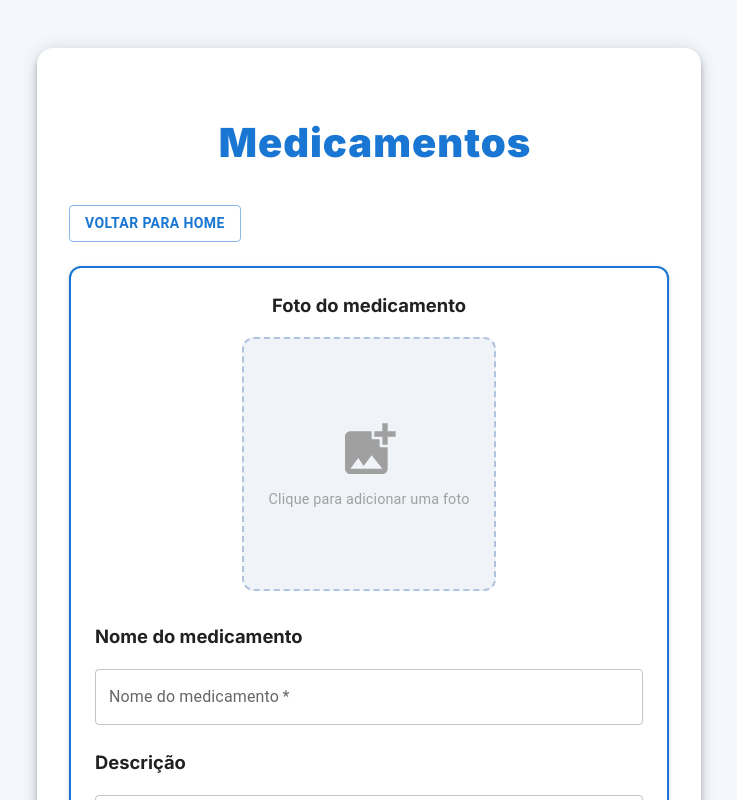
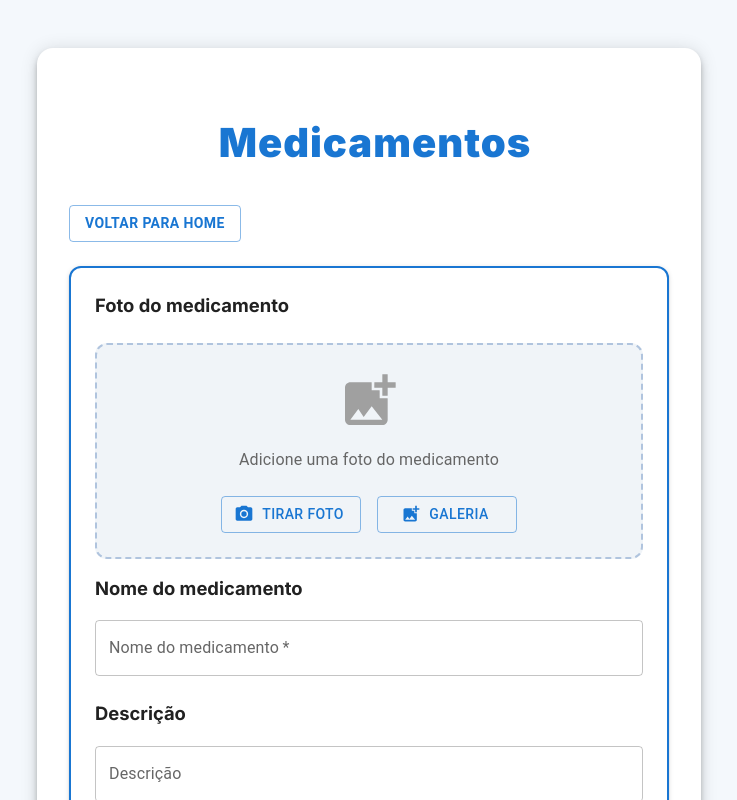
Before and after one commit to aprimeiradeads/ifcode-fe, a React (Vite) app: page /medicines in a window 1280 px wide. Shown: the top 800 px of the page, without its empty margins (271-1008 px from the left). Built offline with nearby package versions, Linux system fonts and the light colour scheme; sample sign-in values are in the browser's storage.

Commit message:
feat: add image upload functionality and update medicine image handling

```diff
--- a/src/components/ImageInput.tsx
+++ b/src/components/ImageInput.tsx
@@ -1,15 +1,30 @@
 import React, { useState, useRef } from 'react';
-import { Box, IconButton, Typography } from '@mui/material';
-import { Close, AddPhotoAlternate } from '@mui/icons-material';
+import { Box, IconButton, Typography, Button } from '@mui/material';
+import { Close, AddPhotoAlternate, PhotoCamera } from '@mui/icons-material';
 
 interface ImageInputProps {
   onImageSelect: (file: File | null) => void;
   initialImage?: string;
+  resetTrigger?: boolean;
 }
 
-const ImageInput: React.FC<ImageInputProps> = ({ onImageSelect, initialImage }) => {
+const ImageInput: React.FC<ImageInputProps> = ({ onImageSelect, initialImage, resetTrigger }) => {
   const [image, setImage] = useState<string | null>(initialImage || null);
   const hiddenFileInput = useRef<HTMLInputElement>(null);
+  const hiddenCameraInput = useRef<HTMLInputElement>(null);
+
+  // Reset image when resetTrigger changes
+  React.useEffect(() => {
+    if (resetTrigger) {
+      setImage(null);
+      if (hiddenFileInput.current) {
+        hiddenFileInput.current.value = '';
+      }
+      if (hiddenCameraInput.current) {
+        hiddenCameraInput.current.value = '';
+      }
+    }
+  }, [resetTrigger]);
 
   const handleImageChange = (e: React.ChangeEvent<HTMLInputElement>) => {
     if (e.target.files && e.target.files[0]) {
@@ -23,8 +38,12 @@ const ImageInput: React.FC<ImageInputProps> = ({ onImageSelect, initialImage })
     }
   };
 
-  const handleButtonClick = () => {
+  const handleFileUploadClick = () => {
     hiddenFileInput.current?.click();
+  };
+
+  const handleCameraClick = () => {
+    hiddenCameraInput.current?.click();
   };
 
   const handleRemoveImage = () => {
@@ -33,32 +52,20 @@ const ImageInput: React.FC<ImageInputProps> = ({ onImageSelect, initialImage })
     if (hiddenFileInput.current) {
       hiddenFileInput.current.value = '';
     }
+    if (hiddenCameraInput.current) {
+      hiddenCameraInput.current.value = '';
+    }
   };
 
   return (
-    <Box
-      sx={{
-        display: 'flex',
-        justifyContent: 'center',
-        alignItems: 'center',
-        width: 250,
-        height: 250,
-        borderRadius: 3,
-        bgcolor: '#f0f4f8',
-        border: '2px dashed #b0c4de',
-        cursor: 'pointer',
-        overflow: 'hidden',
-        position: 'relative',
-        transition: 'all 0.3s ease',
-        mx: 'auto',
-        mb: 2,
-        '&:hover': {
-          borderColor: '#5a7d9a',
-          bgcolor: '#e6eef5',
-        },
-      }}
-      onClick={!image ? handleButtonClick : undefined}
-    >
+    <Box sx={{
+      width: '100%',
+      mb: 2,
+      maxWidth: '100%',
+      overflow: 'hidden',
+      boxSizing: 'border-box',
+      margin: '0 auto'
+    }}>
       <input
         type="file"
         ref={hiddenFileInput}
@@ -66,13 +73,25 @@ const ImageInput: React.FC<ImageInputProps> = ({ onImageSelect, initialImage })
         style={{ display: 'none' }}
         accept="image/*"
       />
+      <input
+        type="file"
+        ref={hiddenCameraInput}
+        onChange={handleImageChange}
+        style={{ display: 'none' }}
+        accept="image/*"
+        capture="environment"
+      />
 
       {image ? (
         <Box
           sx={{
             position: 'relative',
             width: '100%',
-            height: '100%',
+            maxWidth: '100%',
+            height: 250,
+            borderRadius: 3,
+            overflow: 'hidden',
+            border: '2px solid #1976d2',
           }}
         >
           <Box
@@ -83,7 +102,6 @@ const ImageInput: React.FC<ImageInputProps> = ({ onImageSelect, initialImage })
               width: '100%',
               height: '100%',
               objectFit: 'cover',
-              borderRadius: 2.5,
             }}
           />
           <IconButton
@@ -108,20 +126,42 @@ const ImageInput: React.FC<ImageInputProps> = ({ onImageSelect, initialImage })
       ) : (
         <Box
           sx={{
+            width: '100%',
+            maxWidth: '100%',
+            minHeight: 200,
+            borderRadius: 3,
+            bgcolor: '#f0f4f8',
+            border: '2px dashed #b0c4de',
             display: 'flex',
             flexDirection: 'column',
             justifyContent: 'center',
             alignItems: 'center',
-            width: '100%',
-            height: '100%',
-            color: '#a0a0a0',
-            textAlign: 'center',
+            p: 3,
+            boxSizing: 'border-box',
           }}
         >
-          <AddPhotoAlternate sx={{ fontSize: '4rem', mb: 1 }} />
-          <Typography variant="body2" sx={{ fontSize: '0.9rem' }}>
-            Clique para adicionar uma foto
+          <AddPhotoAlternate sx={{ fontSize: '4rem', mb: 2, color: '#a0a0a0' }} />
+          <Typography variant="body2" sx={{ fontSize: '1rem', mb: 3, color: '#666', textAlign: 'center' }}>
+            Adicione uma foto do medicamento
           </Typography>
+          <Box sx={{ display: 'flex', gap: 2, flexWrap: 'wrap', justifyContent: 'center' }}>
+            <Button
+              variant="outlined"
+              startIcon={<PhotoCamera />}
+              onClick={handleCameraClick}
+              sx={{ minWidth: 140 }}
+            >
+              Tirar Foto
+            </Button>
+            <Button
+              variant="outlined"
+              startIcon={<AddPhotoAlternate />}
+              onClick={handleFileUploadClick}
+              sx={{ minWidth: 140 }}
+            >
+              Galeria
+            </Button>
+          </Box>
         </Box>
       )}
     </Box>
--- a/src/pages/Home.tsx
+++ b/src/pages/Home.tsx
@@ -149,8 +149,8 @@ const Home: React.FC = () => {
                 elevation={2}
               >
                 <CardContent sx={{ display: "flex", alignItems: "center", gap: 2 }}>
-                  {med.fotoBase64 ? (
-                    <Avatar src={med.fotoBase64} sx={{ width: 48, height: 48 }} />
+                  {med.fotoUrl ? (
+                    <Avatar src={med.fotoUrl} sx={{ width: 48, height: 48 }} />
                   ) : (
                     <Avatar sx={{ bgcolor: "#1976d2", width: 48, height: 48, fontWeight: 700, fontSize: 24 }}>
                       💊
--- a/src/pages/MedicineDetail.tsx
+++ b/src/pages/MedicineDetail.tsx
@@ -99,8 +99,8 @@ const MedicineDetail: React.FC = () => {
         <Card sx={{ mb: 3, boxShadow: 2, borderRadius: 3, border: '2px solid #1976d2', bgcolor: '#fff' }}>
           <CardContent>
             <Box sx={{ display: 'flex', alignItems: 'center', gap: 2, mb: 2 }}>
-              {medicine.fotoBase64 ? (
-                <Avatar src={medicine.fotoBase64} sx={{ width: 48, height: 48 }} />
+              {medicine.fotoUrl ? (
+                <Avatar src={medicine.fotoUrl} sx={{ width: 48, height: 48 }} />
               ) : (
                 <Avatar sx={{ bgcolor: '#1976d2', width: 48, height: 48, fontWeight: 700, fontSize: 24 }}>💊</Avatar>
               )}
--- a/src/pages/Medicines.tsx
+++ b/src/pages/Medicines.tsx
@@ -8,7 +8,7 @@ import Paper from "@mui/material/Paper";
 import Box from "@mui/material/Box";
 import Alert from "@mui/material/Alert";
 
-import { addMedicine } from "../api/medicines";
+import { addMedicine, uploadImageToImgBB } from "../api/medicines";
 import type { Medicine } from "../types/api";
 import ImageInput from "../components/ImageInput";
 
@@ -27,29 +27,21 @@ const Medicines: React.FC = () => {
     const [times, setTimes] = useState<string[]>([""]);
     const [editId, setEditId] = useState<string | null>(null);
     const [imageFile, setImageFile] = useState<File | null>(null);
+    const [resetImageTrigger, setResetImageTrigger] = useState<boolean>(false);
 
     const [alert, setAlert] = useState<{ type: "success" | "error"; message: string } | null>(null);
-
-    const convertFileToBase64 = (file: File): Promise<string> => {
-        return new Promise((resolve, reject) => {
-            const reader = new FileReader();
-            reader.readAsDataURL(file);
-            reader.onload = () => resolve(reader.result as string);
-            reader.onerror = error => reject(error);
-        });
-    };
 
     const handleAddOrUpdate = async (e: React.FormEvent) => {
         e.preventDefault();
         if (!nome) return;
 
-        let fotoBase64: string | undefined = undefined;
+        let fotoUrl: string | undefined = undefined;
         if (imageFile) {
             try {
-                fotoBase64 = await convertFileToBase64(imageFile);
+                fotoUrl = await uploadImageToImgBB(imageFile);
             } catch (error) {
-                console.error("Erro ao converter imagem para base64:", error);
-                setAlert({ type: "error", message: "Erro ao processar a imagem." });
+                console.error("Erro ao fazer upload da imagem:", error);
+                setAlert({ type: "error", message: "Erro ao fazer upload da imagem." });
                 return;
             }
         }
@@ -57,7 +49,7 @@ const Medicines: React.FC = () => {
         const med: Medicine = {
             nome: nome || "",
             descricao: descricao || "",
-            fotoBase64: fotoBase64 || "",
+            fotoUrl: fotoUrl || "",
             dosagem: dosagem || "",
             repeticao: repeticao || "",
             repeticaoDias: repeticao === "diario" ? Number(repeticaoDias) : undefined,
@@ -79,8 +71,17 @@ const Medicines: React.FC = () => {
                     console.log(med);
                     setAlert({ type: "error", message: "Erro ao salvar medicamento." });
                     console.error(err);
+                    // Reset all fields including image on error
+                    resetFields();
                 });
         }
+        // Only reset fields on success for the edit case, for new medicine it navigates away
+        if (editId !== null) {
+            resetFields();
+        }
+    };
+
+    const resetFields = () => {
         setNome("");
         setDescricao("");
         setDosagem("");
@@ -91,6 +92,7 @@ const Medicines: React.FC = () => {
         setDuracaoTempo("");
         setDuracaoDataFinal("");
         setImageFile(null);
+        setResetImageTrigger(prev => !prev); // Toggle to trigger image reset
     };
 
     return (
@@ -164,11 +166,12 @@ const Medicines: React.FC = () => {
                     autoComplete="off"
                     aria-label="Formulário de cadastro de medicamento"
                 >
-                    <label style={{ fontWeight: "bold", marginBottom: 2, fontSize: "1.15rem", textAlign: "center", display: "block" }}>
+                    <label style={{ fontWeight: "bold", marginBottom: 8, fontSize: "1.15rem" }}>
                         Foto do medicamento
                     </label>
                     <ImageInput
                         onImageSelect={setImageFile}
+                        resetTrigger={resetImageTrigger}
                     />
                     <label style={{ fontWeight: "bold", marginBottom: 2, fontSize: "1.15rem" }}>
                         Nome do medicamento
--- a/src/types/api.ts
+++ b/src/types/api.ts
@@ -11,7 +11,7 @@ export interface Medicine {
 	id?: string;
 	nome: string;
 	descricao: string;
-	fotoBase64?: string;
+	fotoUrl?: string;
 	usuario?: Usuario;
 	dosagem: string;
 	repeticao: string;
```
Also changed, not shown: src/api/medicines.ts (+25 -1 lines).
